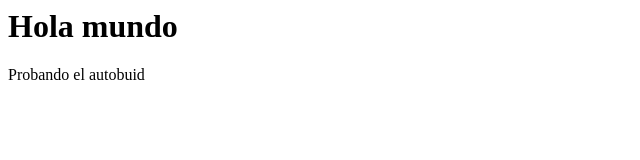
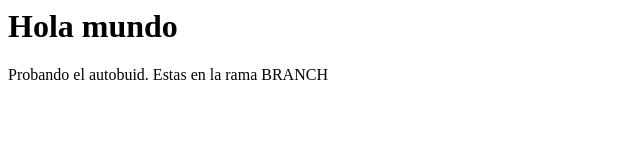
Before and after one commit to raulgomezkairosds/workshop1, a plain HTML site: page static/index.html in a window 1280 px wide. Shown: the whole page, without its empty margins (0-640 px from the left). Drawn offline with Linux system fonts and the light colour scheme.

Commit message:
Jenkinsfile declarativo

```diff
--- a/static/index.html
+++ b/static/index.html
@@ -1,4 +1,4 @@
 <html>
 <h1>Hola mundo</h1>
-<p>Probando el autobuid</>
+<p>Probando el autobuid. Estas en la rama BRANCH</p>
 </html>
```
Also changed, not shown: 1 other file.
